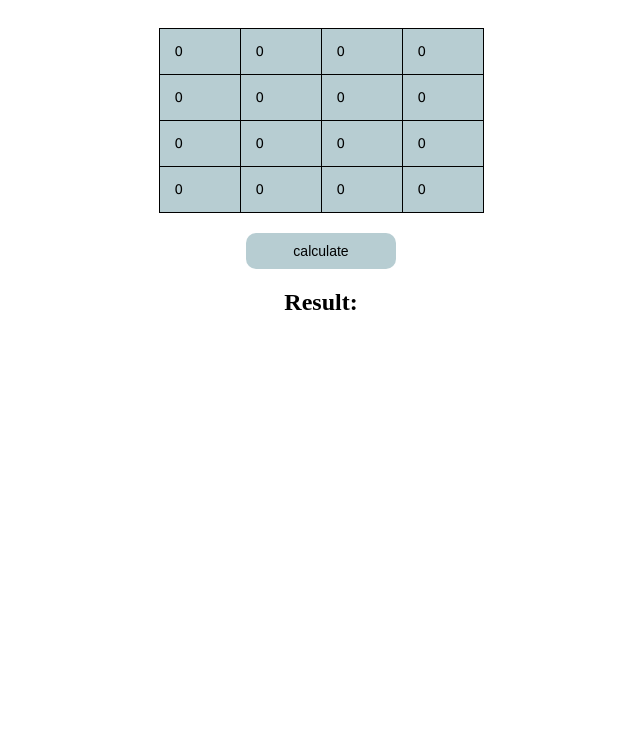
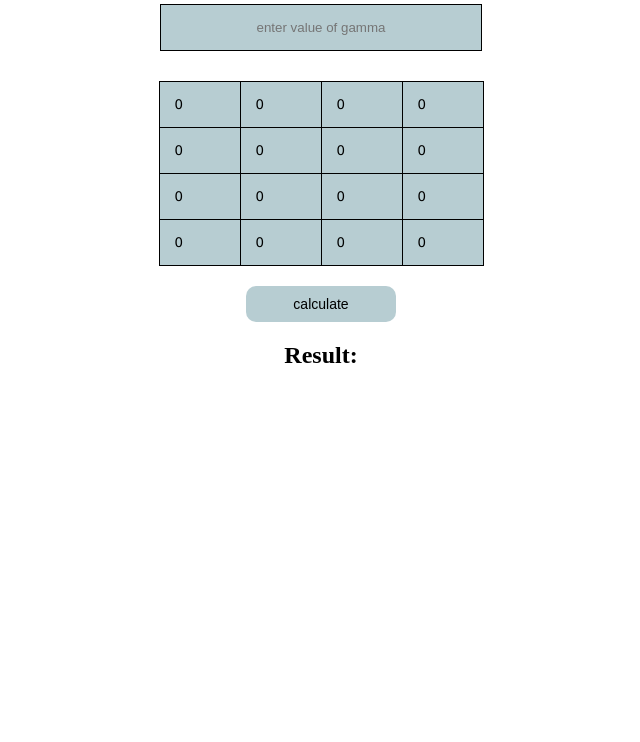
Before and after one commit to Noman-Nom/Digital-image-processing-Power-Law-Transformation-Algorithm, a plain HTML site: page index.html in a window 1280 px wide. Shown: the part 78-820 px from the top of the page, without its empty margins (319-959 px from the left). Drawn offline with Linux system fonts and the light colour scheme.

Commit message:
changes || gamma value ffrom user input

```diff
--- a/index.html
+++ b/index.html
@@ -13,8 +13,10 @@
     <div class="container">
 
 
+            <div class="gamma_value">
 
-        <input type="number"  id="gamaValue" placeholder="enter value of gamma">
+                <input type="text"  id="gamaValue" placeholder="enter value of gamma">
+            </div>
 
     <table id="inputMatrix">
         <tbody>
--- a/style.css
+++ b/style.css
@@ -58,3 +58,23 @@ table input{
     width: 50px;
     font-family: Verdana, Geneva, Tahoma, sans-serif;
 }
+.gamma_value{
+    display: flex;
+    justify-content: center;
+    align-items: center;
+    margin-top: 25px;
+    width:300px ;
+    border: 0.4px solid ;
+    padding: 10px;
+    background-color: rgb(183, 205, 210);
+
+}
+.gamma_value input{
+    border: 0;
+    outline: 0;
+    background-color: rgb(183, 205, 210);
+    padding: 5px 2px;
+    width: 100%;
+    text-align: center;
+    color: black;
+}
```
